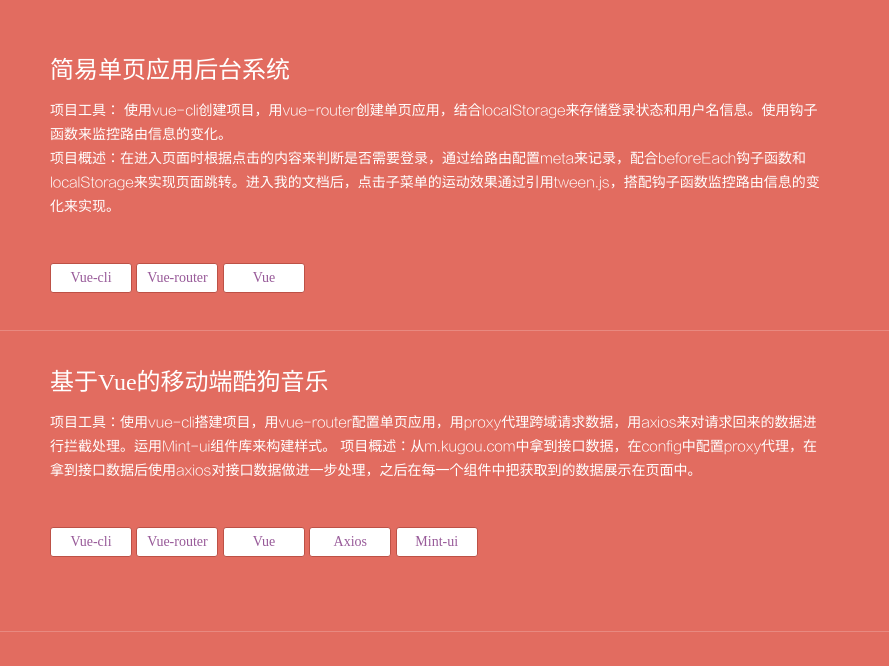
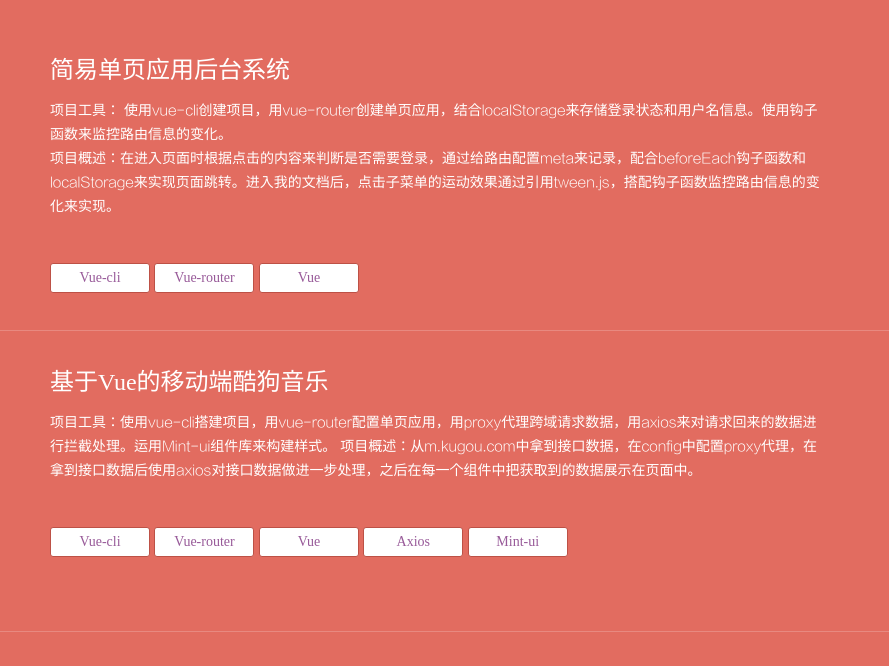
Before and after one commit to qidaiqiji/resume, a plain HTML site: page case/index.html in a window 1280 px wide. Shown: the part 1855-2521 px from the top of the page, 0-889 px from the left. Drawn offline with Linux system fonts and the light colour scheme.

Commit message:
个人简历

```diff
--- a/case/less/index.less
+++ b/case/less/index.less
@@ -671,12 +671,13 @@
       padding-bottom: 24px / @size;
     }
     button{
-      width: 129px / @size;
+      width: 100%;
       height:46px / @size;
       border:1px solid #bc5045;
       background: #ffffff;
       box-sizing: border-box;
       border-radius: 3px;
+      padding: 0 20px / @size;
       color: #4d437f;
       font-size: 24px / @size;
       font-family: "微软雅黑";
@@ -1174,7 +1175,8 @@
         padding-bottom: 23px / @size;
       }
       button{
-        width: 130px / @size;
+        width: 100%;
+        padding: 0 20px / @size;
         height:46px / @size;
         border:1px solid #bd5146;
         font-size: 24px / @size;
@@ -1749,7 +1751,8 @@
         padding-bottom: 21px;
       }
       button{
-        width: 82px;
+        width: 100%;
+        padding: 0 20px;
         height:30px;
         color: #985a99;
         font-size: 14px;
```
Also changed, not shown: case/css/index.css.
